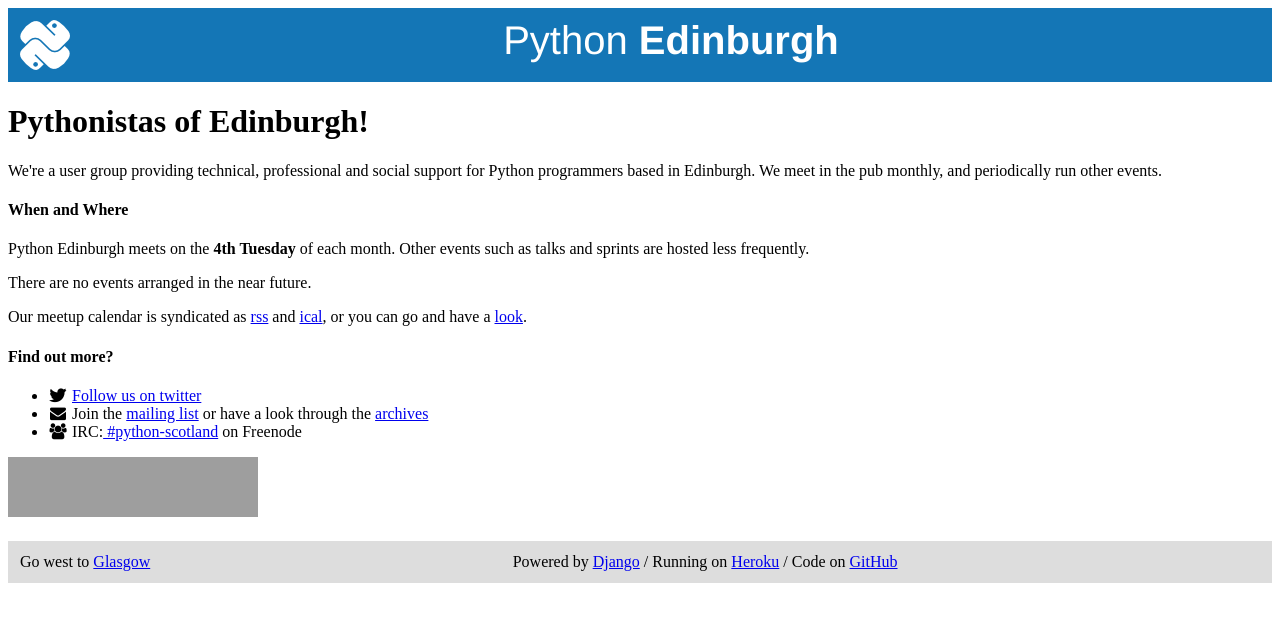
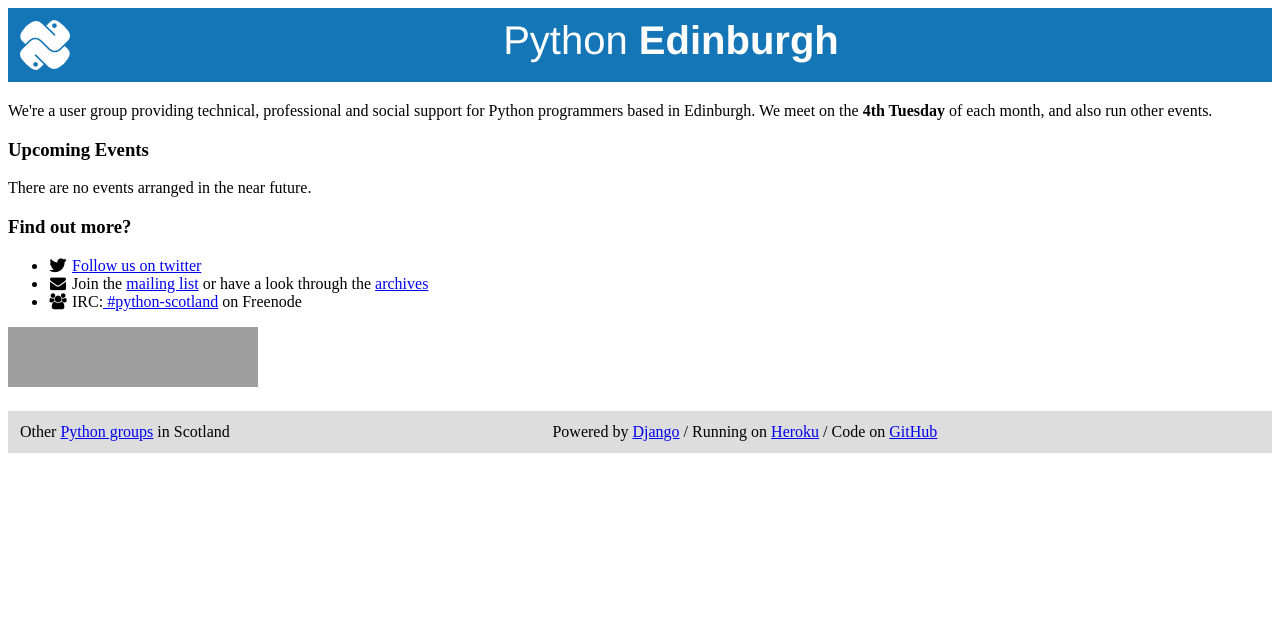
Before and after one commit to python-edinburgh/pythonedinburgh, a Django app: page / in a window 1280 px wide. Shown: the top 622 px of the page. Run offline with Django 3.2, Linux system fonts and the light colour scheme; data that the repository does not hold is empty; some libraries are stand-ins or nearby versions; grey boxes are pictures that could not be loaded.

Commit message:
Changing things that weren't true.

```diff
--- a/templates/pew/base.html
+++ b/templates/pew/base.html
@@ -41,7 +41,7 @@
 </div>
 
 <div id="footer">
-    <span class="pull-left">Go west to <a href="http://www.pythonglasgow.org/">Glasgow</a></span>
+    <span class="pull-left">Other <a href="http://www.pythonscotland.org/">Python groups</a> in Scotland</span>
     Powered by <a href="https://www.djangoproject.com/">Django</a>
     /
     Running on <a href="https://www.heroku.com/">Heroku</a>
--- a/templates/pew/home.html
+++ b/templates/pew/home.html
@@ -4,32 +4,20 @@
 
     <div class="row">
         <div class="span8">
-            <div class="hero-unit">
-            <h1>Pythonistas of Edinburgh!</h1>
-
             <p class="lead">
                 We're a user group providing technical, professional and social
-                support for Python programmers based in Edinburgh. We meet in the
-                pub monthly, and periodically run other events.
+                support for Python programmers based in Edinburgh. We meet
+                on the <strong>4th Tuesday</strong> of each month,
+                and also run other events.
             </p>
-            </div>
 
-            <h4>When and Where</h4>
-
-            <p>
-                Python Edinburgh meets on the <strong>4th Tuesday</strong> of
-                each month. Other events such as talks and sprints are hosted
-                less frequently.
-            </p>
+            <h3>Upcoming Events</h3>
             {% if upcoming_events %}
-            <p>
-                Upcoming events are:
-            </p>
-            <ul>
+            <ul class="list-unstyled">
                 {% for e in upcoming_events reversed %}
                 <li>
                     <strong>
-						<a href="{% url 'event-details' year=e.event_dt.year month=e.event_dt.month slug=e.slug %}">{{e.title}}</a></strong> on {{e.event_dt|date:"D, d M Y"}} in {{e.where|default:"an undetermined location"}}
+						<a href="{% url 'event-details' year=e.event_dt.year month=e.event_dt.month slug=e.slug %}">{{e.title}}</a></strong> on {{e.event_dt|date:"D, d M Y"}} in {{e.location|default:"an undetermined location"}}
                 </li>
                 {% endfor %}
             </ul>
@@ -38,17 +26,11 @@
                 There are no events arranged in the near future.
             </p>
             {% endif %}
-
-            <p>
-                Our meetup calendar is syndicated as <a href="http://www.google.com/calendar/feeds/practicalpoetry.co.uk_sbqp5tpnm93b3bleap3mqf67jk%40group.calendar.google.com/public/basic?futureevents=true">rss</a>
-                and <a href="http://www.google.com/calendar/ical/practicalpoetry.co.uk_sbqp5tpnm93b3bleap3mqf67jk%40group.calendar.google.com/public/basic.ics?futureevents=true">ical</a>,
-                or you can go and have a <a href="http://www.google.com/calendar/b/0/embed?src=practicalpoetry.co.uk_sbqp5tpnm93b3bleap3mqf67jk@group.calendar.google.com&mode=AGENDA">look</a>.
-            </p>
         </div>
         <div class="span4">
             <div class="well">
 
-                <h4>Find out more?</h4>
+                <h3>Find out more?</h3>
 
                 <ul class="unstyled">
                     <li><i class="icon-twitter"></i>
```
